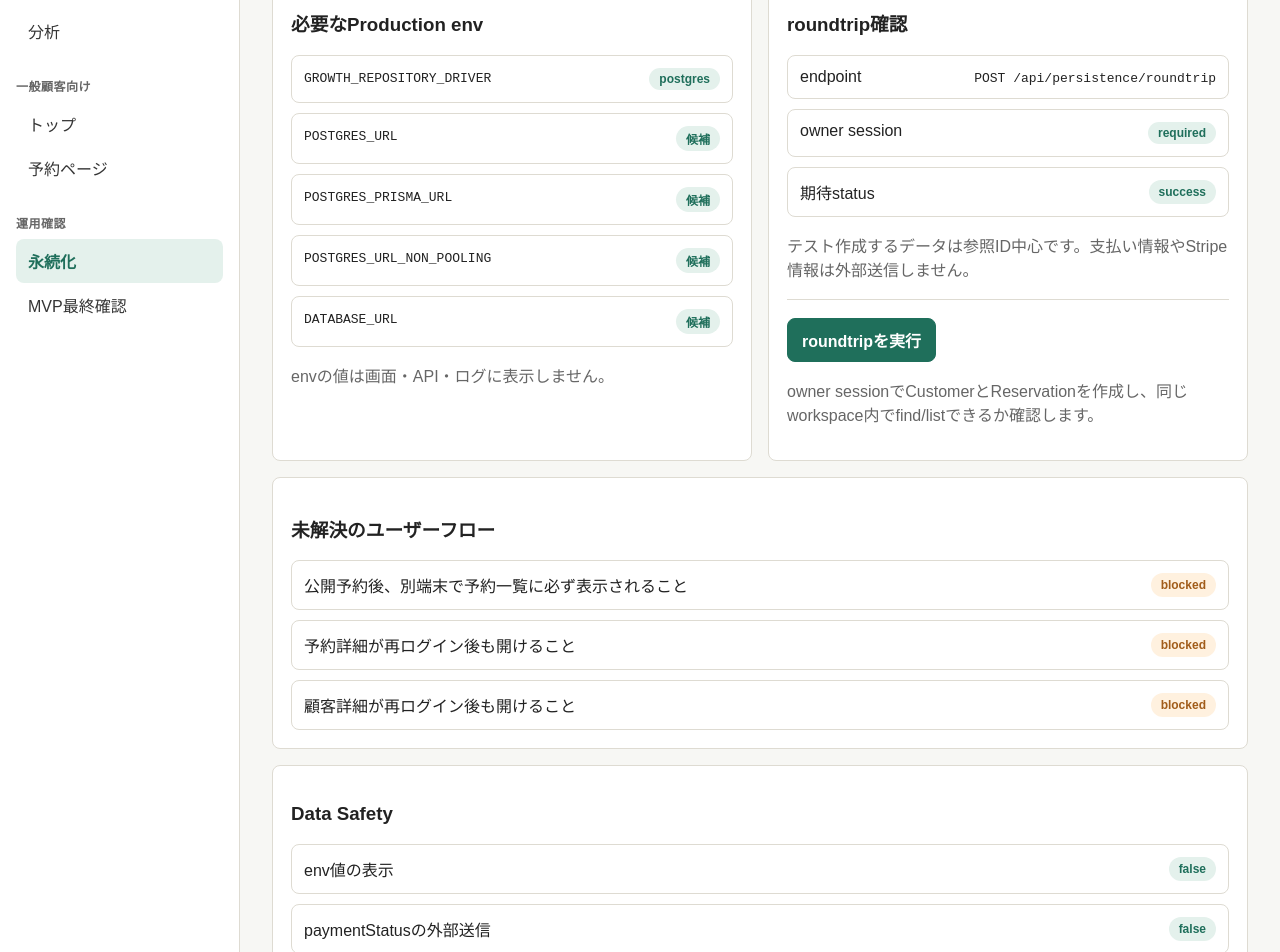
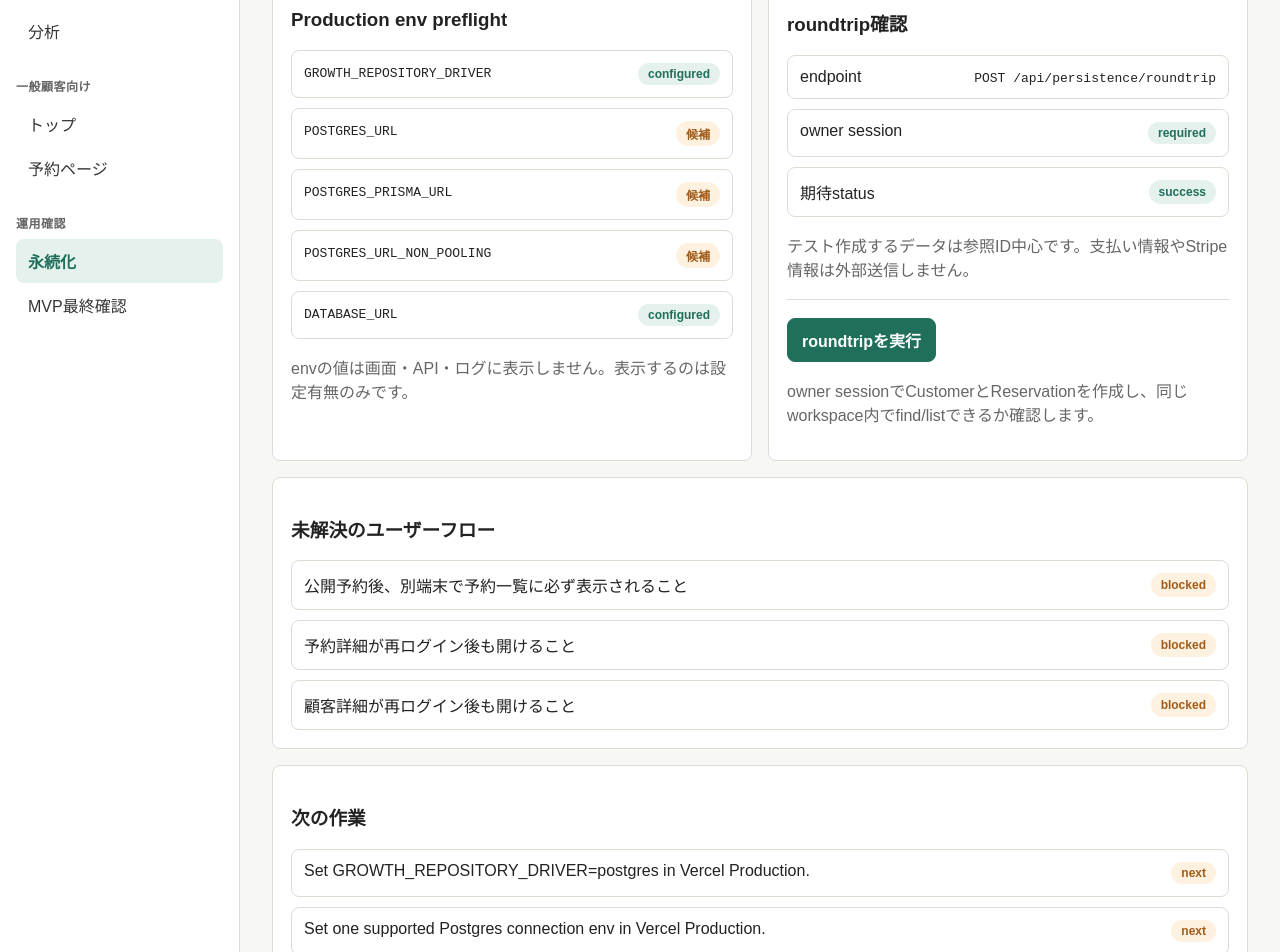
Before and after one commit to karukimori-wq/Growth-Engine, a Next.js app: page /app/business/settings/persistence in a window 1280 px wide. Shown: the part 520-1472 px from the top of the page. Built offline with nearby package versions, Linux system fonts and the light colour scheme; no server answers.

Commit message:
Show persistence preflight on settings page

```diff
--- a/src/app/app/business/settings/persistence/page.tsx
+++ b/src/app/app/business/settings/persistence/page.tsx
@@ -1,25 +1,17 @@
 import { BusinessSidebar } from "@/app/app/business/_components/business-sidebar";
-import { appName, getTimestamp } from "@/server/app-metadata";
-import { getGrowthRepositoryDriver, hasPostgresEnvironment } from "@/server/repositories";
+import { appName } from "@/server/app-metadata";
+import { getPersistencePreflight } from "@/server/persistence-preflight";
 import { RoundtripCheckButton } from "./roundtrip-check-button";
 
 export const dynamic = "force-dynamic";
-
-const postgresEnvCandidates = [
-  "POSTGRES_URL",
-  "POSTGRES_PRISMA_URL",
-  "POSTGRES_URL_NON_POOLING",
-  "DATABASE_URL"
-];
 
 function StatusBadge({ ready }: { ready: boolean }) {
   return <span className={`badge ${ready ? "" : "warning"}`}>{ready ? "ready" : "needs_fix"}</span>;
 }
 
 export default function PersistenceStatusPage() {
-  const repositoryDriver = getGrowthRepositoryDriver();
-  const postgresConfigured = hasPostgresEnvironment();
-  const databaseBackedPersistenceReady = repositoryDriver === "postgres" && postgresConfigured;
+  const preflight = getPersistencePreflight();
+  const databaseBackedPersistenceReady = preflight.databaseBackedPersistenceReady;
   const blockedUserFlows = databaseBackedPersistenceReady
     ? []
     : [
@@ -43,11 +35,11 @@ export default function PersistenceStatusPage() {
         <section className="grid">
           <div className="card span-4">
             <p className="muted">repository driver</p>
-            <p className="metric">{repositoryDriver}</p>
+            <p className="metric">{preflight.repositoryDriver}</p>
           </div>
           <div className="card span-4">
             <p className="muted">Postgres env</p>
-            <p className="metric">{postgresConfigured ? "configured" : "missing"}</p>
+            <p className="metric">{preflight.postgresConfigured ? "configured" : "missing"}</p>
           </div>
           <div className="card span-4">
             <p className="muted">DB backed persistence</p>
@@ -63,25 +55,30 @@ export default function PersistenceStatusPage() {
             </p>
             <div className="action-row">
               <a className="button secondary" href="/api/persistence/status">APIステータスを見る</a>
+              <a className="button secondary" href="/api/persistence/preflight">preflightを見る</a>
               <a className="button secondary" href="/app/business/reservations">予約一覧へ戻る</a>
             </div>
           </div>
 
           <div className="card span-6">
-            <h3>必要なProduction env</h3>
+            <h3>Production env preflight</h3>
             <ul className="task-list">
               <li className="task">
                 <span><code>GROWTH_REPOSITORY_DRIVER</code></span>
-                <span className="badge">postgres</span>
+                <span className={`badge ${preflight.env.growthRepositoryDriverConfigured ? "" : "warning"}`}>
+                  {preflight.env.growthRepositoryDriverConfigured ? "configured" : "missing"}
+                </span>
               </li>
-              {postgresEnvCandidates.map((name) => (
-                <li className="task" key={name}>
-                  <span><code>{name}</code></span>
-                  <span className="badge">候補</span>
+              {preflight.env.candidates.map((candidate) => (
+                <li className="task" key={candidate.name}>
+                  <span><code>{candidate.name}</code></span>
+                  <span className={`badge ${candidate.configured ? "" : "warning"}`}>
+                    {candidate.configured ? "configured" : "候補"}
+                  </span>
                 </li>
               ))}
             </ul>
-            <p className="muted">envの値は画面・API・ログに表示しません。</p>
+            <p className="muted">envの値は画面・API・ログに表示しません。表示するのは設定有無のみです。</p>
           </div>
 
           <div className="card span-6">
@@ -89,7 +86,7 @@ export default function PersistenceStatusPage() {
             <ul className="task-list">
               <li className="task">
                 <span>endpoint</span>
-                <span><code>POST /api/persistence/roundtrip</code></span>
+                <span><code>{preflight.verification.roundtripEndpoint}</code></span>
               </li>
               <li className="task">
                 <span>owner session</span>
@@ -122,6 +119,18 @@ export default function PersistenceStatusPage() {
           </div>
 
           <div className="card span-12">
+            <h3>次の作業</h3>
+            <ul className="task-list">
+              {preflight.nextActions.map((action) => (
+                <li className="task" key={action}>
+                  <span>{action}</span>
+                  <span className="badge warning">next</span>
+                </li>
+              ))}
+            </ul>
+          </div>
+
+          <div className="card span-12">
             <h3>Data Safety</h3>
             <ul className="task-list">
               <li className="task"><span>env値の表示</span><span className="badge">false</span></li>
@@ -130,7 +139,7 @@ export default function PersistenceStatusPage() {
               <li className="task"><span>Stripe情報の外部送信</span><span className="badge">false</span></li>
               <li className="task"><span>Customer master全文の外部送信</span><span className="badge">false</span></li>
             </ul>
-            <p className="muted">checkedAt: {getTimestamp()} / appName: {appName}</p>
+            <p className="muted">checkedAt: {preflight.checkedAt} / appName: {appName}</p>
           </div>
         </section>
       </main>
```
